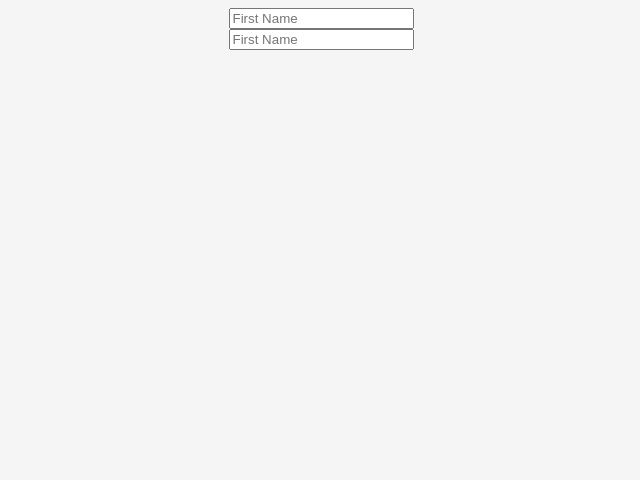
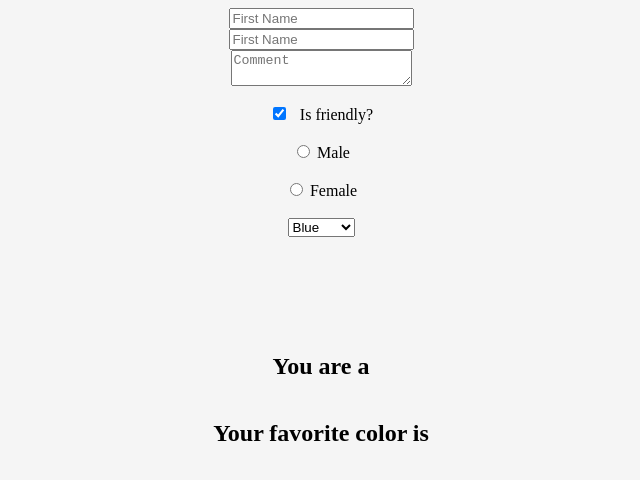
Before and after one commit to sserges/reat-full-tuto, a React (Create React App) app: page / in a window 1280 px wide. Shown: the top 480 px of the page, without its empty margins (319-959 px from the left). Built offline with nearby package versions, Linux system fonts and the light colour scheme.

Commit message:
Forms Part 2

```diff
--- a/src/App.js
+++ b/src/App.js
@@ -5,17 +5,19 @@
         super()
         this.state = {
             firstName: "",
-            lastName: ""
+            lastName: "",
+            isFriendly: true,
+            comment: "",
+            gender: "",
+            favColor: "",
         }
 
         this.handleChange = this.handleChange.bind(this)
     }
 
     handleChange(event) {
-        const {name, value} = event.target
-        this.setState({
-            [name]: value
-        })
+        const {name, value, type, checked} = event.target
+        type === "checkbox" ? this.setState({ [name]: checked }) : this.setState({ [name]: value })
     }
 
     render() {
@@ -36,7 +38,67 @@
                     onChange={this.handleChange}
                 />
 
+                <textarea
+                    name="comment"
+                    value={this.state.comment}
+                    placeholder="Comment"
+                    onChange={this.handleChange}
+                />
+
+                <br/>
+                <label>
+                    <input
+                        type="checkbox"
+                        name="isFriendly"
+                        checked={this.state.isFriendly}
+                        onChange={this.handleChange}
+                    /> Is friendly?
+                </label>
+
+                <br/>
+                <label>
+                    <input
+                        type="radio"
+                        name="gender"
+                        value="male"
+                        checked={this.state.gender === "male"}
+                        onChange={this.handleChange}
+                    /> Male
+                </label>
+
+                <br/>
+                <label>
+                    <input
+                        type="radio"
+                        name="gender"
+                        value="female"
+                        checked={this.state.gender === "female"}
+                        onChange={this.handleChange}
+                    /> Female
+                </label>
+
+                <br/>
+
+                <select
+                    value={this.state.favColor}
+                    onChange={this.handleChange}
+                    name="favColor"
+                >
+                    <option value="blue">Blue</option>
+                    <option value="green">Green</option>
+                    <option value="red">Red</option>
+                    <option value="orange">Orange</option>
+                    <option value="yellow">Yellow</option>
+                </select>
+
+
                 <h1>{this.state.firstName} {this.state.lastName}</h1>
+                <p>
+                    { this.state.comment }
+                </p>
+                <h2>You are a {this.state.gender}</h2>
+                <h2>Your favorite color is { this.state.favColor }</h2>
+
             </div>
         )
     }
```
